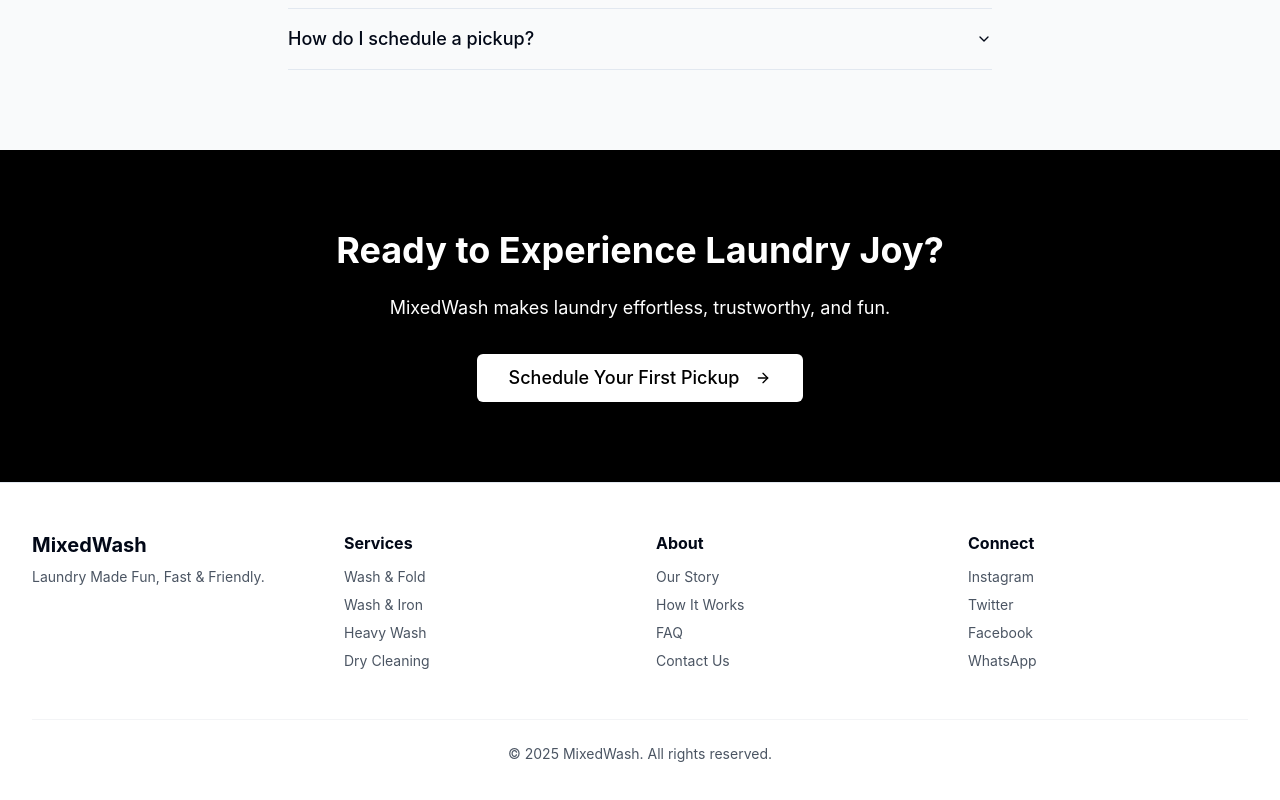
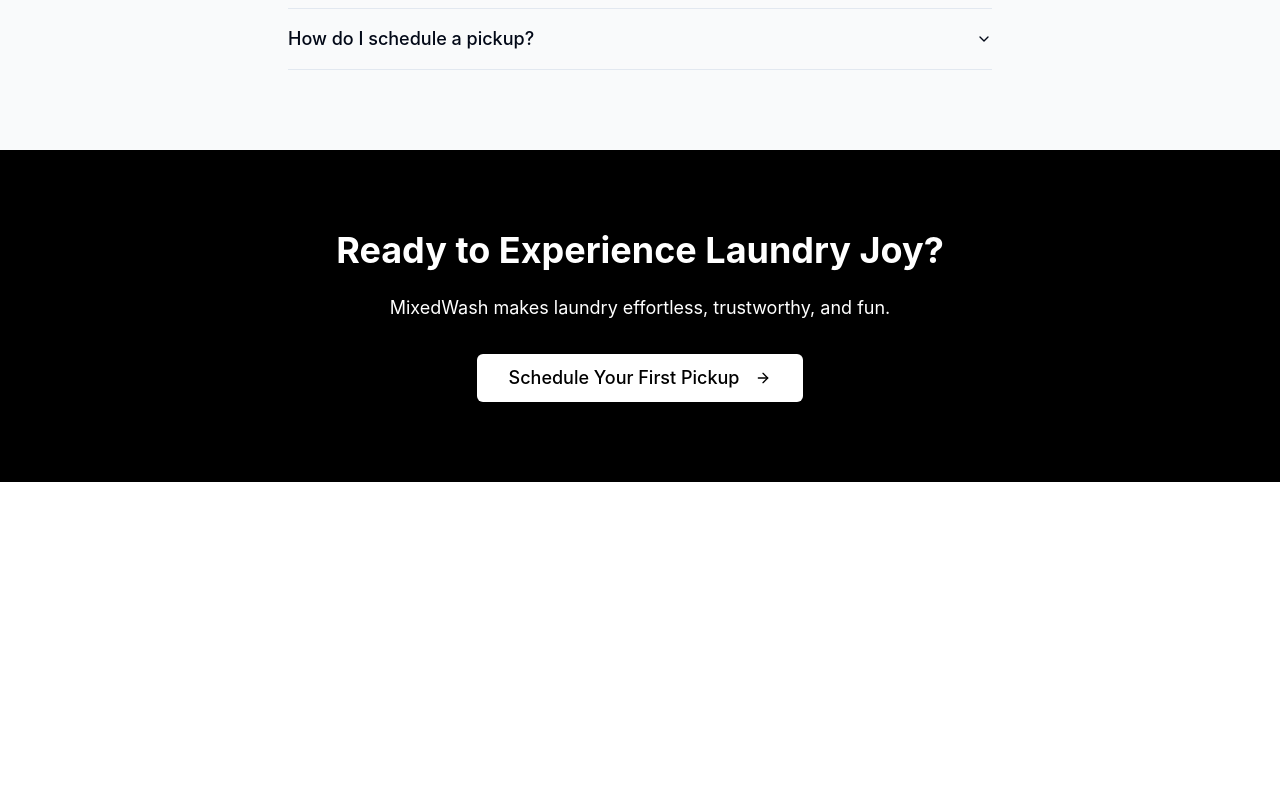
Before and after one commit to tushaar24/mixedwash-swift-style, a React (Vite) app: page / in a window 1280 px wide. Shown: the part 4601-5401 px from the top of the page. After the commit the page ends 5083 px from the top, so only its background shows below. Built offline with nearby package versions, Linux system fonts and the light colour scheme.

Commit message:
Remove footers
Removed the footer components from `src/pages/Index.tsx`, `src/pages/ServiceDetail.tsx`, `src/pages/Contact.tsx`, and `src/pages/Schedule.tsx`.

```diff
--- a/src/pages/Contact.tsx
+++ b/src/pages/Contact.tsx
@@ -1,6 +1,5 @@
 
 import { Navbar } from "@/components/Navbar";
-import { Footer } from "@/components/Footer";
 import { Button } from "@/components/ui/button";
 import { Mail, Phone, MessageSquare } from "lucide-react";
 import { useNavigate } from "react-router-dom";
@@ -83,7 +82,6 @@ const Contact = () => {
           </div>
         </div>
       </main>
-      <Footer />
     </div>
   );
 };
--- a/src/pages/Index.tsx
+++ b/src/pages/Index.tsx
@@ -8,7 +8,6 @@ import { HowItWorks } from "@/components/HowItWorks";
 import { Testimonials } from "@/components/Testimonials";
 import { FAQ } from "@/components/FAQ";
 import { CallToAction } from "@/components/CallToAction";
-import { Footer } from "@/components/Footer";
 
 const Index = () => {
   return (
@@ -24,7 +23,6 @@ const Index = () => {
         <FAQ />
         <CallToAction />
       </main>
-      <Footer />
     </div>
   );
 };
--- a/src/pages/Schedule.tsx
+++ b/src/pages/Schedule.tsx
@@ -2,7 +2,6 @@ import { useState, useEffect } from "react";
 import { useNavigate } from "react-router-dom";
 import { useAuth } from "@/context/AuthContext";
 import { Navbar } from "@/components/Navbar";
-import { Footer } from "@/components/Footer";
 import { ServiceSelection } from "@/components/schedule/ServiceSelection";
 import { AddressSelection } from "@/components/schedule/AddressSelection";
 import { TimeSlotSelection } from "@/components/schedule/TimeSlotSelection";
@@ -226,7 +225,6 @@ const Schedule = () => {
           {renderStep()}
         </div>
       </main>
-      <Footer />
     </div>
   );
 };
--- a/src/pages/ServiceDetail.tsx
+++ b/src/pages/ServiceDetail.tsx
@@ -1,7 +1,6 @@
 import { useState, useEffect } from "react";
 import { useParams, useNavigate } from "react-router-dom";
 import { Navbar } from "@/components/Navbar";
-import { Footer } from "@/components/Footer";
 import { servicesData } from "@/components/service-detail/ServiceData";
 import { ServiceHeader } from "@/components/service-detail/ServiceHeader";
 import { ServiceSwitcher } from "@/components/service-detail/ServiceSwitcher";
@@ -60,8 +59,6 @@ const ServiceDetail = () => {
 
       {/* Sticky Schedule Pickup CTA */}
       <SchedulePickupFooter />
-
-      <Footer />
     </div>
   );
 };
```
